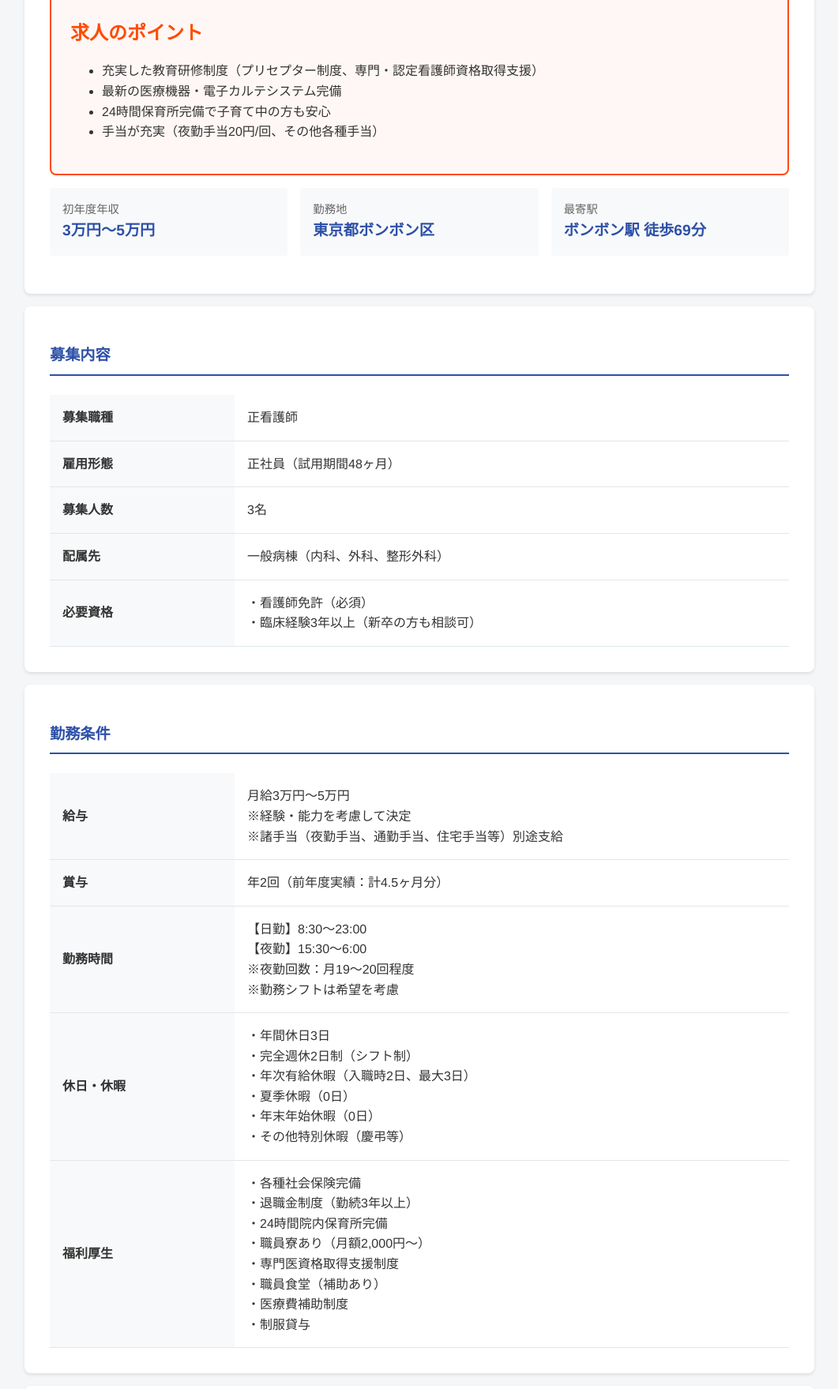
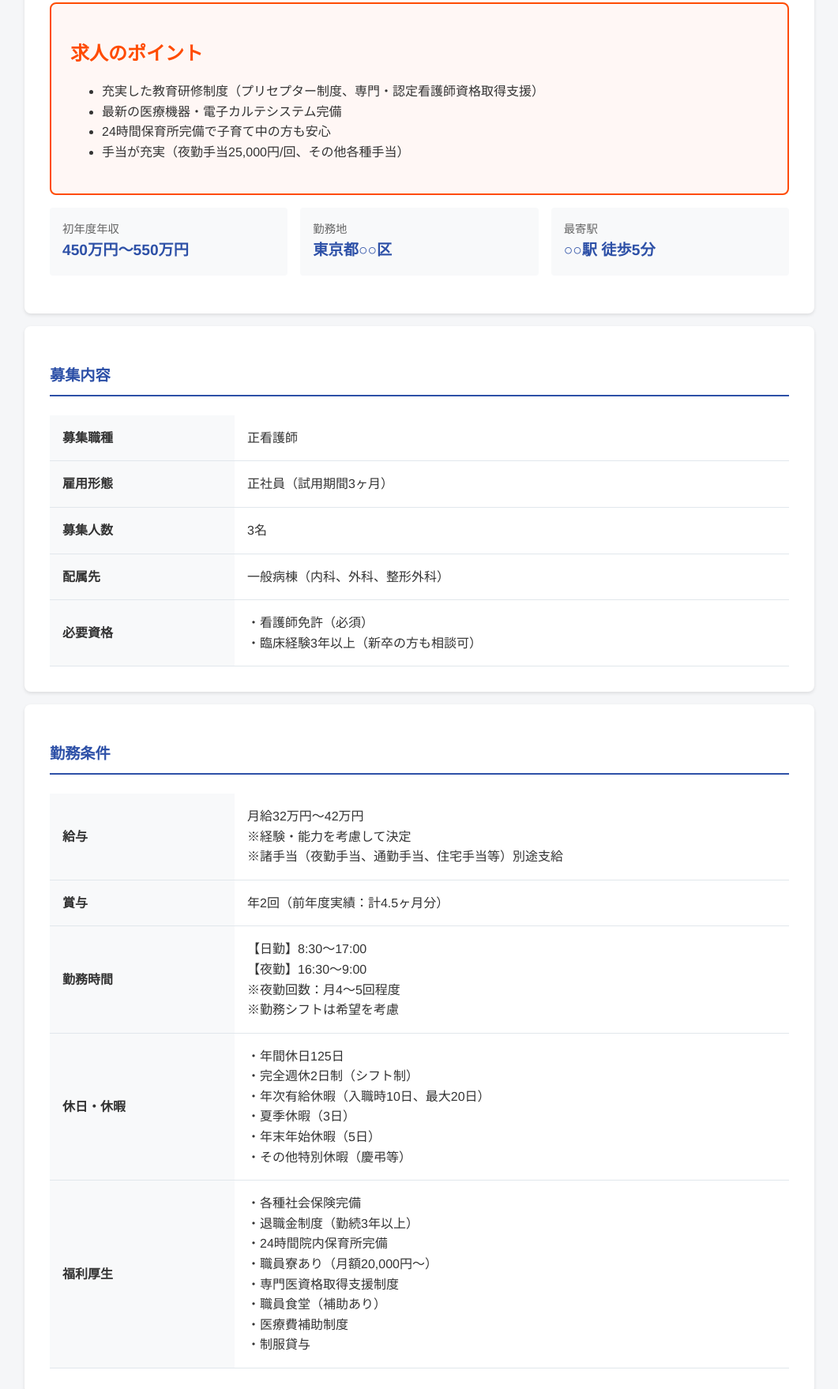
Before and after one commit to RashadGhamrawi/BonBon_Project, a plain HTML site: page A_nurse.html in a window 1280 px wide. Shown: the part 310-2069 px from the top of the page at 79% size, without its empty margins (109-1170 px from the left). Drawn offline with Linux system fonts and the light colour scheme.

Commit message:
Update A_nurse.html

```diff
--- a/A_nurse.html
+++ b/A_nurse.html
@@ -3,7 +3,7 @@
 <head>
     <meta charset="UTF-8">
     <meta name="viewport" content="width=device-width, initial-scale=1.0">
-    <title>看護師募集 - 医療法人社団ボンボン会ボンボン病院 | ボンボン医療の求人・転職情報</title>
+    <title>看護師募集 - 医療法人社団○○会 △△病院 | 求人サイト-Ａ-医療の求人・転職情報</title>
     <style>
         :root {
             --primary-color: #2D50A7;
@@ -196,25 +196,25 @@
 <body>
     <header class="header">
         <div class="container">
-
+            <img src="/api/placeholder/120/40" alt="求人サイト-Ａ-医療の求人・転職情報" />
         </div>
     </header>
 
     <div class="breadcrumb">
         <div class="container">
-            ボンボン > 医療・介護・福祉 > 看護師 > 東京都 > ボンボン病院
+            求人サイト-Ａ > 医療・介護・福祉 > 看護師 > 東京都 > △△病院
         </div>
     </div>
 
     <main class="container">
         <article class="job-header">
-            <h1 class="job-title">【看護師】年間休日3日以上/プリセプター制度あり/最新設備の総合病院</h1>
+            <h1 class="job-title">【看護師】年間休日125日以上/プリセプター制度あり/最新設備の総合病院</h1>
 
             <div class="tag-list">
                 <span class="tag">正看護師</span>
                 <span class="tag">病棟</span>
                 <span class="tag">夜勤手当充実</span>
-                <span class="tag">年間休日3日</span>
+                <span class="tag">年間休日125日</span>
                 <span class="tag">福利厚生充実</span>
             </div>
 
@@ -224,22 +224,22 @@
                     <li>充実した教育研修制度（プリセプター制度、専門・認定看護師資格取得支援）</li>
                     <li>最新の医療機器・電子カルテシステム完備</li>
                     <li>24時間保育所完備で子育て中の方も安心</li>
-                    <li>手当が充実（夜勤手当20円/回、その他各種手当）</li>
+                    <li>手当が充実（夜勤手当25,000円/回、その他各種手当）</li>
                 </ul>
             </div>
 
             <div class="data-box">
                 <div class="data-item">
                     <div class="data-label">初年度年収</div>
-                    <div class="data-value">3万円〜5万円</div>
+                    <div class="data-value">450万円〜550万円</div>
                 </div>
                 <div class="data-item">
                     <div class="data-label">勤務地</div>
-                    <div class="data-value">東京都ボンボン区</div>
+                    <div class="data-value">東京都○○区</div>
                 </div>
                 <div class="data-item">
                     <div class="data-label">最寄駅</div>
-                    <div class="data-value">ボンボン駅 徒歩69分</div>
+                    <div class="data-value">○○駅 徒歩5分</div>
                 </div>
             </div>
         </article>
@@ -253,7 +253,7 @@
                 </tr>
                 <tr>
                     <th>雇用形態</th>
-                    <td>正社員（試用期間48ヶ月）</td>
+                    <td>正社員（試用期間3ヶ月）</td>
                 </tr>
                 <tr>
                     <th>募集人数</th>
@@ -279,7 +279,7 @@
                 <tr>
                     <th>給与</th>
                     <td>
-                        月給3万円〜5万円<br>
+                        月給32万円〜42万円<br>
                         ※経験・能力を考慮して決定<br>
                         ※諸手当（夜勤手当、通勤手当、住宅手当等）別途支給
                     </td>
@@ -291,20 +291,20 @@
                 <tr>
                     <th>勤務時間</th>
                     <td>
-                        【日勤】8:30〜23:00<br>
-                        【夜勤】15:30〜6:00<br>
-                        ※夜勤回数：月19〜20回程度<br>
+                        【日勤】8:30〜17:00<br>
+                        【夜勤】16:30〜9:00<br>
+                        ※夜勤回数：月4〜5回程度<br>
                         ※勤務シフトは希望を考慮
                     </td>
                 </tr>
                 <tr>
                     <th>休日・休暇</th>
                     <td>
-                        ・年間休日3日<br>
+                        ・年間休日125日<br>
                         ・完全週休2日制（シフト制）<br>
-                        ・年次有給休暇（入職時2日、最大3日）<br>
-                        ・夏季休暇（0日）<br>
-                        ・年末年始休暇（0日）<br>
+                        ・年次有給休暇（入職時10日、最大20日）<br>
+                        ・夏季休暇（3日）<br>
+                        ・年末年始休暇（5日）<br>
                         ・その他特別休暇（慶弔等）
                     </td>
                 </tr>
@@ -314,7 +314,7 @@
                         ・各種社会保険完備<br>
                         ・退職金制度（勤続3年以上）<br>
                         ・24時間院内保育所完備<br>
-                        ・職員寮あり（月額2,000円〜）<br>
+                        ・職員寮あり（月額20,000円〜）<br>
                         ・専門医資格取得支援制度<br>
                         ・職員食堂（補助あり）<br>
                         ・医療費補助制度<br>
```
